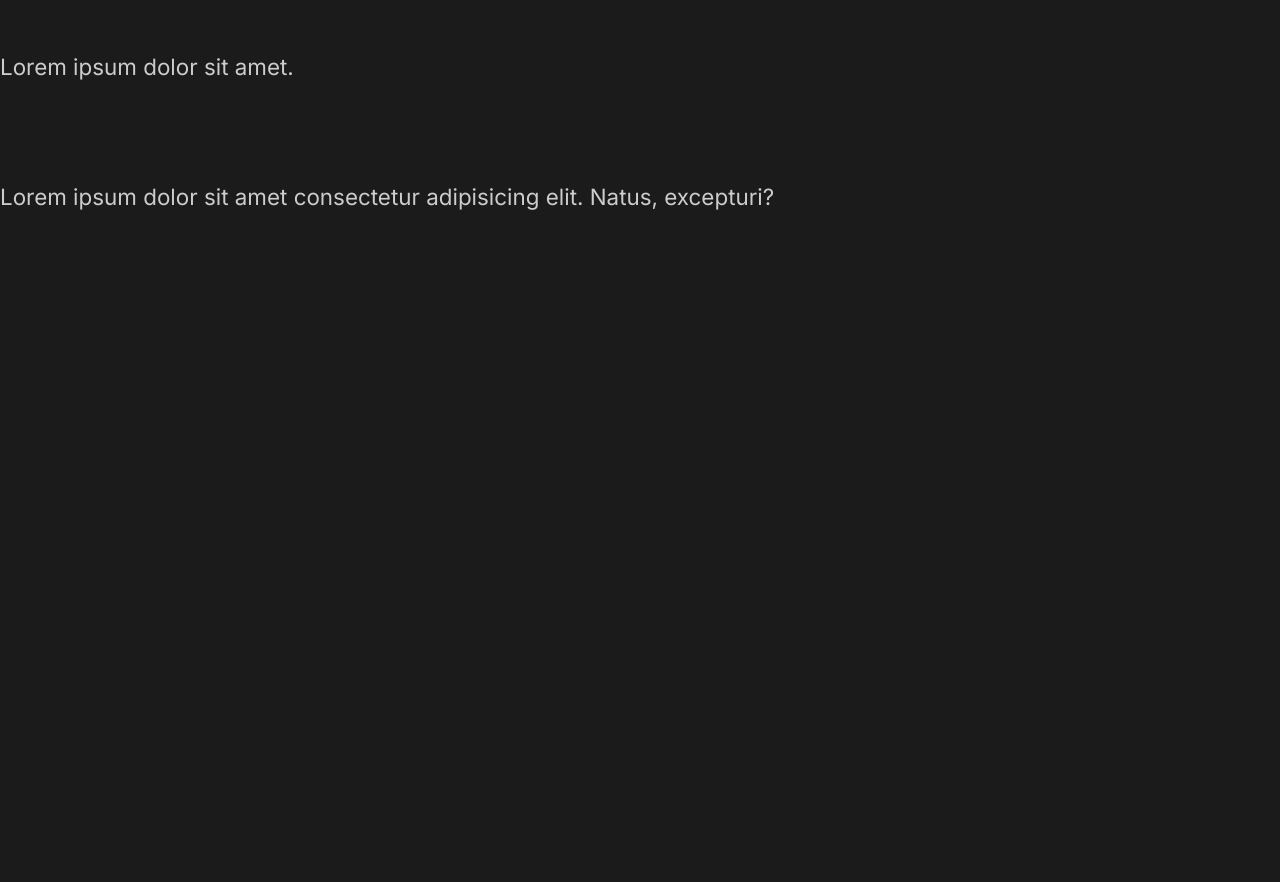
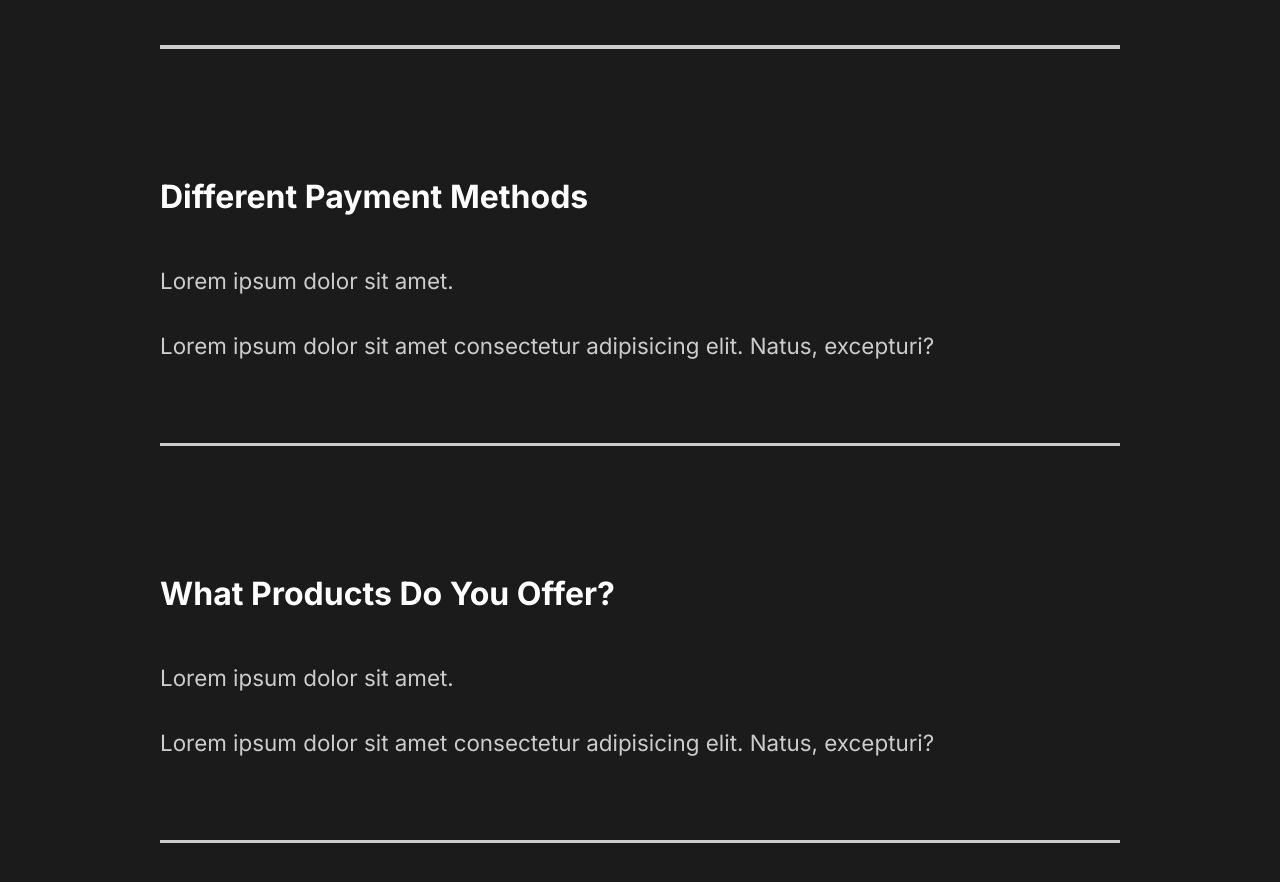
Before and after one commit to emilkrslak/capture, a React (Create React App) app: page / in a window 1280 px wide. Shown: the part 3003-3885 px from the top of the page. Before the commit the page ends 3265 px from the top, so only its background shows below. Built offline with nearby package versions, Linux system fonts and the light colour scheme.

Commit message:
Styled FAQ Section

```diff
--- a/src/components/FaqSection.js
+++ b/src/components/FaqSection.js
@@ -1,6 +1,9 @@
+import styled from 'styled-components';
+import {About} from '../styles.js';
+
 const FaqSection = () => {
     return(
-        <div className="faq">
+        <Faq>
             <h2>Any Questions <span>FAQ</span></h2>
             <div className="question">
                 <h4>How Do I Start?</h4>
@@ -8,6 +11,7 @@
                     <p>Lorem ipsum dolor sit amet.</p>
                     <p>Lorem ipsum dolor sit amet consectetur adipisicing elit. Natus, excepturi?</p>
                 </div>
+                <div className="faq-line"></div>
             </div>
             <div className="question">
                 <h4>Daily Schedule</h4>
@@ -15,6 +19,7 @@
                     <p>Lorem ipsum dolor sit amet.</p>
                     <p>Lorem ipsum dolor sit amet consectetur adipisicing elit. Natus, excepturi?</p>
                 </div>
+                <div className="faq-line"></div>
             </div>
             <div className="question">
                 <h4>Different Payment Methods</h4>
@@ -22,6 +27,7 @@
                     <p>Lorem ipsum dolor sit amet.</p>
                     <p>Lorem ipsum dolor sit amet consectetur adipisicing elit. Natus, excepturi?</p>
                 </div>
+                <div className="faq-line"></div>
             </div>
             <div className="question">
                 <h4>What Products Do You Offer?</h4>
@@ -29,9 +35,38 @@
                     <p>Lorem ipsum dolor sit amet.</p>
                     <p>Lorem ipsum dolor sit amet consectetur adipisicing elit. Natus, excepturi?</p>
                 </div>
+                <div className="faq-line"></div>
             </div>
-        </div>
+        </Faq>
     );
 };
 
+
+const Faq = styled(About)`
+    display: block;
+    span{
+        display:block;
+    }
+    h2{
+        padding-bottom: 2rem;
+        font-weight:lighter;
+    }
+    .faq-line{
+        background:#cccccc;
+        margin:2rem 0rem;
+        height:0.2rem;
+        width:100%;
+    }
+    .question{
+        padding:3rem 0rem;
+        cursor:pointer;
+    }
+    .answer{
+        padding:2rem 0rem;
+        p{
+            padding: 1rem 0rem;
+        }
+    }
+`;
+
 export default FaqSection;
--- a/src/components/GlobalStyles.js
+++ b/src/components/GlobalStyles.js
@@ -36,6 +36,7 @@
     }
     h4{
         font-weight:bold;
+        font-size:2rem;
     }
     span{
         font-weight: bold;
```
